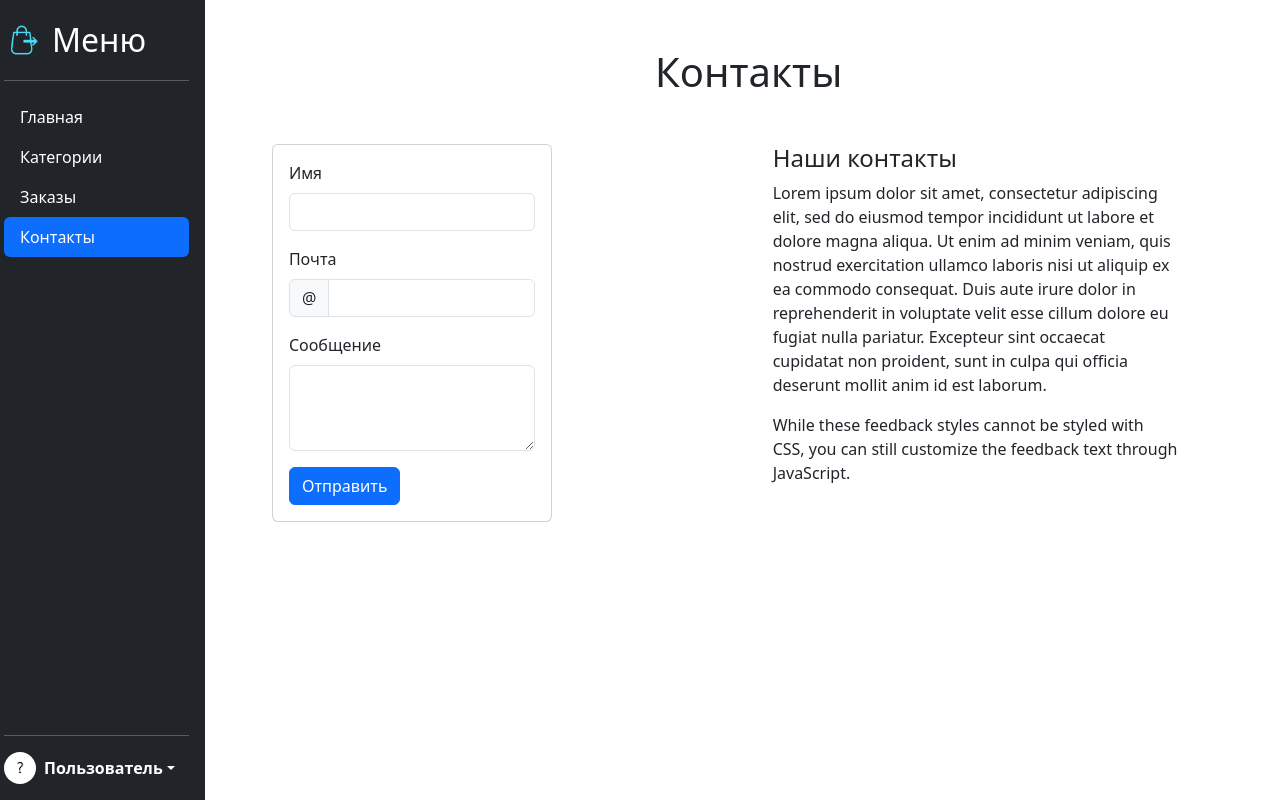
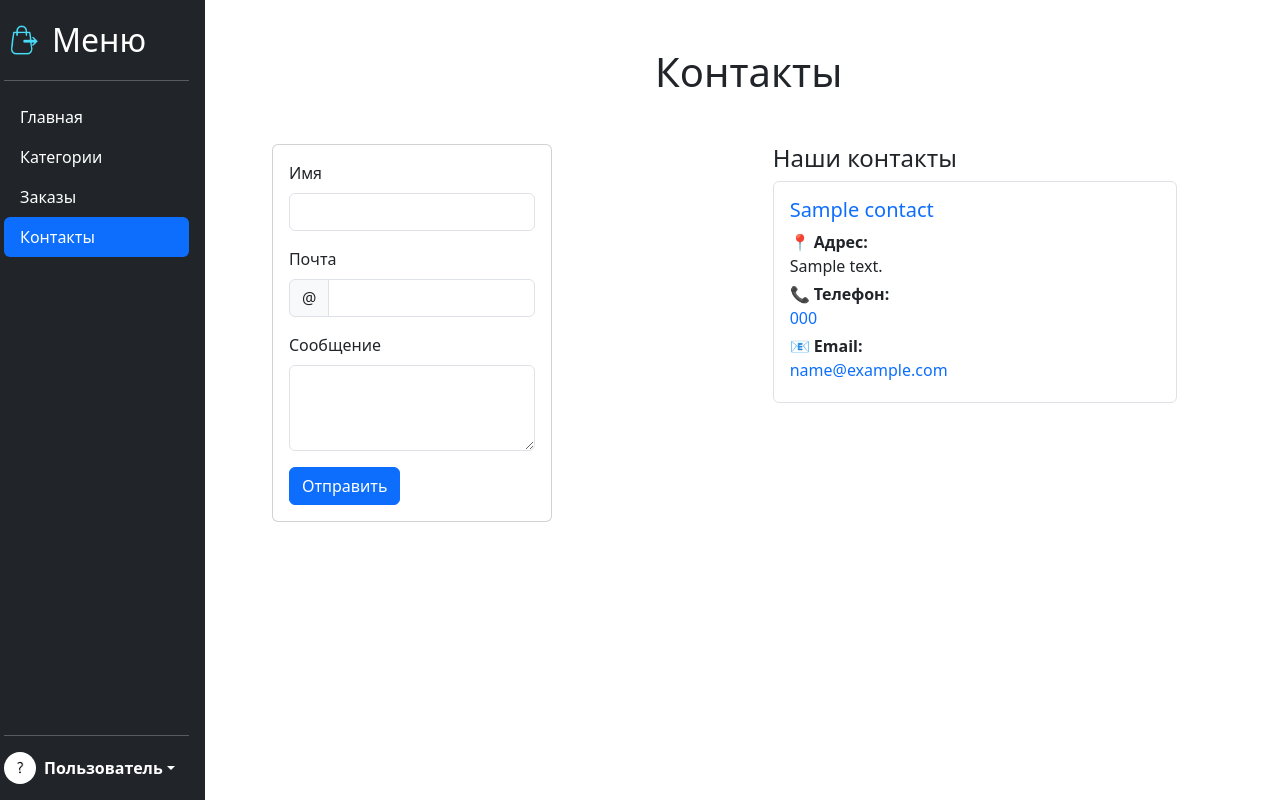
Before and after one commit to xzista/homework_4, a Django app: template catalog/templates/catalog/contacts.html in a window 1280 px wide. Run offline with Django 5.2, Linux system fonts and the light colour scheme; the template is opened without the code that fills it: values that come from a table or form of the project are taken from there, others are empty; tables that the repository leaves empty hold one stand-in row (values such as "Sample post"); some libraries are stand-ins or nearby versions.

Commit message:
updated page contacts.html and views.py for new improvement

```diff
--- a/catalog/models.py
+++ b/catalog/models.py
@@ -34,7 +34,7 @@ class Product(models.Model):
 
 class Contact(models.Model):
     name = models.CharField(max_length=100, verbose_name='Название компании')
-    address = models.TextField(verbose_name='Адрес',blank=True,null=True)
+    address = models.CharField(max_length=100, verbose_name='Адрес',blank=True,null=True)
     phone = models.CharField(max_length=20, verbose_name='Телефон',blank=True,null=True)
     email = models.EmailField(verbose_name='Email',blank=True,null=True)
 
--- a/catalog/templates/catalog/contacts.html
+++ b/catalog/templates/catalog/contacts.html
@@ -89,7 +89,8 @@
                                 </div>
                                 <div class="mb-3 text-start">
                                     <label for="message" class="form-label">Сообщение</label>
-                                    <textarea id="message" name="message" class="form-control" rows="3" required></textarea>
+                                    <textarea id="message" name="message" class="form-control" rows="3"
+                                              required></textarea>
                                 </div>
                                 <div class="mt-auto d-flex justify-content-between align-items-center">
                                     <button type="submit" class="btn btn-primary">Отправить</button>
@@ -101,22 +102,49 @@
                 <div class="col-md-5 col-lg-5 mb-4 me-5">
                     <div class="text-start">
                         <h4>Наши контакты</h4>
-                        <p>Lorem ipsum dolor sit amet, consectetur adipiscing elit, sed do eiusmod tempor incididunt ut
-                            labore et dolore magna aliqua. Ut enim ad minim veniam, quis nostrud exercitation ullamco
-                            laboris nisi ut aliquip ex ea commodo consequat. Duis aute irure dolor in reprehenderit in
-                            voluptate velit esse cillum dolore eu fugiat nulla pariatur. Excepteur sint occaecat
-                            cupidatat non proident, sunt in culpa qui officia deserunt mollit anim id est laborum.
-                        </p>
-                        <p>While these feedback styles cannot be styled with CSS, you can still customize the feedback
-                            text through JavaScript.</p>
+
+                        {% if contact %}
+                        <div class="contact-card mb-4 p-3 border rounded">
+                            <h5 class="text-primary">{{ contact.name }}</h5>
+
+                            {% if contact.address %}
+                            <p class="mb-1">
+                                <strong>📍 Адрес:</strong><br>
+                                {{ contact.address|linebreaksbr }}
+                            </p>
+                            {% endif %}
+
+                            {% if contact.phone %}
+                            <p class="mb-1">
+                                <strong>📞 Телефон:</strong><br>
+                                <a href=# class="text-decoration-none">
+                                    {{ contact.phone }}
+                                </a>
+                            </p>
+                            {% endif %}
+
+                            {% if contact.email %}
+                            <p class="mb-1">
+                                <strong>📧 Email:</strong><br>
+                                <a href=# class="text-decoration-none">
+                                    {{ contact.email }}
+                                </a>
+                            </p>
+                            {% endif %}
+                        </div>
+                        {% else %}
+                        <div class="alert alert-warning">
+                            <p>Контактная информация временно недоступна.</p>
+                            <p class="mb-0 small">Пожалуйста, свяжитесь с нами через форму обратной связи.</p>
+                        </div>
+                        {% endif %}
                     </div>
                 </div>
+
             </div>
-
         </div>
     </div>
-</div>
-<script src="https://cdnjs.cloudflare.com/ajax/libs/twitter-bootstrap/5.3.3/js/bootstrap.bundle.min.js">
-</script>
+    <script src="https://cdnjs.cloudflare.com/ajax/libs/twitter-bootstrap/5.3.3/js/bootstrap.bundle.min.js">
+    </script>
 </body>
 </html>
```
Also changed, not shown: catalog/views.py (+7 -2 lines).
